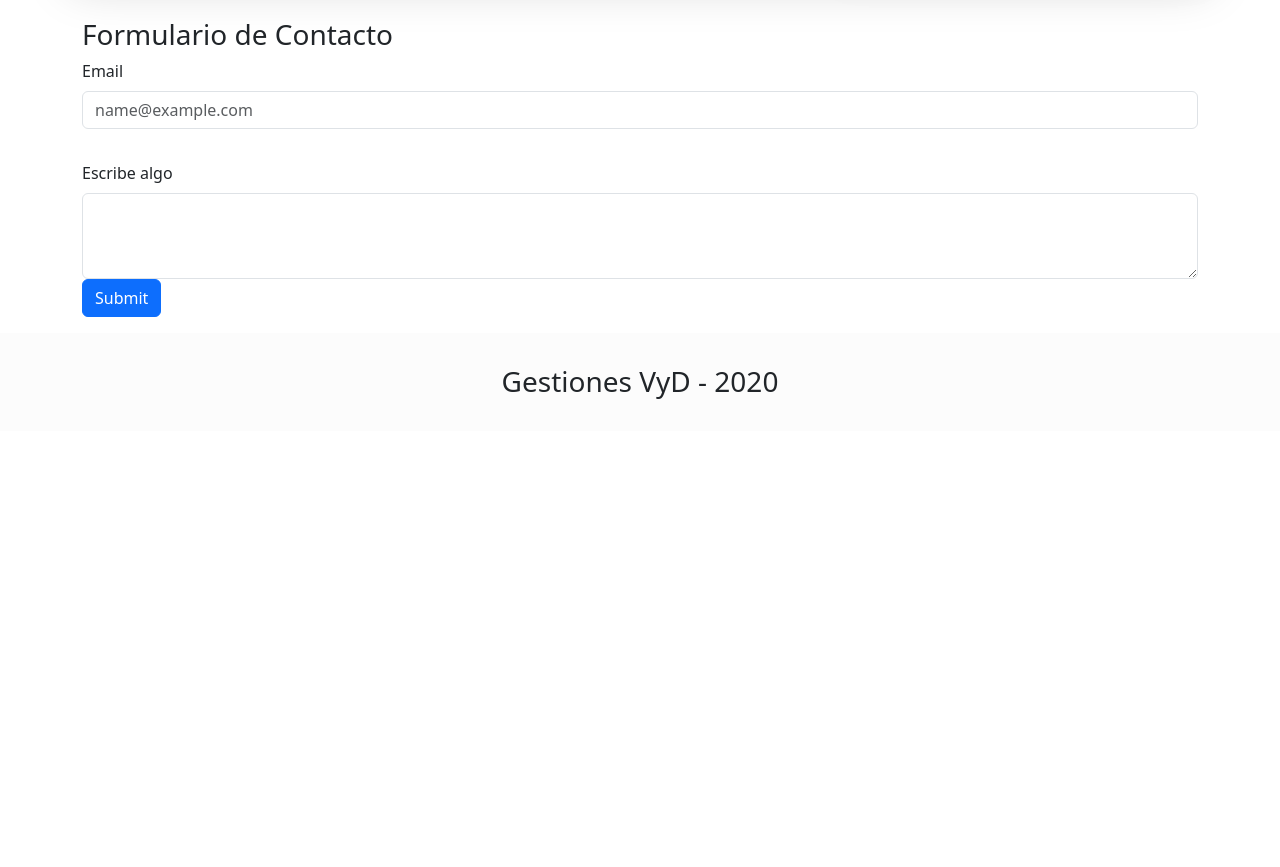
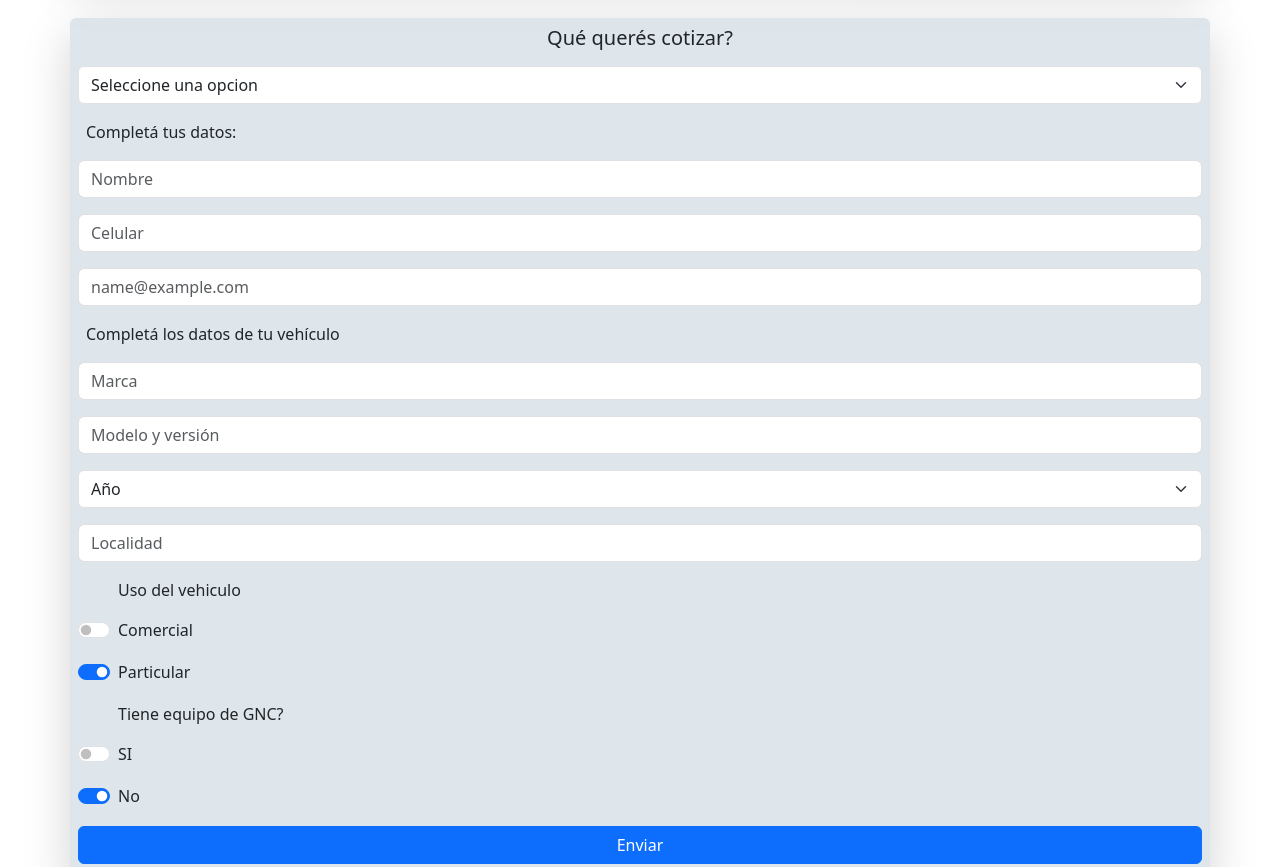
Before and after one commit to damiannicolass/gestionesvyd, a plain HTML site: page index.html in a window 1280 px wide. Shown: the part 1360-2227 px from the top of the page. Before the commit the page ends 1791 px from the top, so only its background shows below. Drawn offline with nearby package versions, Linux system fonts and the light colour scheme.

Commit message:
prueba de formulario

```diff
--- a/estilos.css
+++ b/estilos.css
@@ -94,6 +94,23 @@
     flex-wrap: wrap;
     justify-content: center;
 }
+/*ver porque no toma flex*/
+.formulario{
+    background-color: #d1dce3b6;
+    padding: 2rem;
+    display: flex;
+    flex-direction: row;
+    flex-wrap: wrap;
+    justify-content: space-around;
+
+}
+
+.h5__formulario{
+    margin: 0;
+    padding-top: 0.5rem;
+    padding-bottom: 1rem;
+    text-align: center;
+}
 
 .h3__footer{
     text-align: center;
--- a/index.html
+++ b/index.html
@@ -120,18 +120,63 @@
 
 <!--formulario-->
 
-<div class="container">
-  <h3>Formulario de Contacto</h3>
+<div class="container formulario col-11 col-md-10 col-lg-12 shadow-lg p-3 mb-5  rounded">
   <form class="row g-3" action="https://formsubmit.co/gestionesvyd@gmail.com" method="POST">
-    <div class="mb-3">
-      <label for="exampleFormControlInput1" class="form-label">Email</label>
+    <h5 class="h5__formulario">Qué querés cotizar?</h5>
+    <select name="productos" class="form-select mt-0" aria-label="Default select example">
+      <option selected>Seleccione una opcion</option>
+      <option value="Auto">Auto</option>
+      <option value="Moto">Moto</option>
+      <option value="Bicicleta">Bicicleta</option>
+      <option value="Otro">Otro</option>
+    </select>
+
+    <label for="exampleFormControlInput1" class="mb-0 form-label">Completá tus datos:</label>
+      <input name="Nombre" class="form-control" type="text" placeholder="Nombre" aria-label="default input example">
+
+      <input name="Celular" class="form-control" type="text" placeholder="Celular" aria-label="default input example">
+
+
       <input type="email" name="email" class="form-control" id="exampleFormControlInput1" placeholder="name@example.com">
+
+     <label for="exampleFormControlInput1" class="mb-0 form-label">Completá los datos de tu vehículo</label>
+     <input name="Marca" class="form-control" type="text" placeholder="Marca" aria-label="default input example">
+
+    <input name="Modelo y Version" class="form-control" type="text" placeholder="Modelo y versión" aria-label="default input example">
+
+    <select name="Año" class="form-select" aria-label="Default select example">
+      <option selected>Año</option>
+      <option value="2023">2023</option>
+      <option value="2022">2022</option>
+      <option value="2021">2021</option>
+    </select>
+
+    <input name="Localidad" class="form-control" type="text" placeholder="Localidad" aria-label="default input example">
+
+
+    <div class="form-check form-switch">
+      <p>Uso del vehiculo</p>
+      <input name="Uso del vehiculo comercial" class="form-check-input" type="checkbox" role="switch" id="flexSwitchCheckDefault">
+      <label class="form-check-label" for="flexSwitchCheckDefault">Comercial</label>
     </div>
-    <div class="mb-3">
-      <label for="exampleFormControlTextarea1" class="form-label">Escribe algo</label>
-      <textarea name="ejemplo" class="form-control" id="exampleFormControlTextarea1" rows="3"></textarea>
-      <button type="submit" class="btn btn-primary">Submit</button>
+
+    <div class="form-check form-switch">
+      <input name="Uso del vehiculo Particular" class="form-check-input" type="checkbox" role="switch" id="flexSwitchCheckChecked" checked>
+      <label class="form-check-label" for="flexSwitchCheckChecked">Particular</label>
     </div>
+
+    <div class="form-check form-switch">
+      <p>Tiene equipo de GNC?</p>
+      <input name="GNC SI" class="form-check-input" type="checkbox" role="switch" id="flexSwitchCheckDefault">
+      <label class="form-check-label" for="flexSwitchCheckDefault">SI</label>
+    </div>
+
+    <div class="form-check form-switch">
+      <input name="GNC NO" class="form-check-input" type="checkbox" role="switch" id="flexSwitchCheckChecked" checked>
+      <label class="form-check-label" for="flexSwitchCheckChecked">No</label>
+    </div>
+
+      <button type="submit" class="btn btn-primary">Enviar</button>
   </form>
 </div>
         <!--footer-->
```
